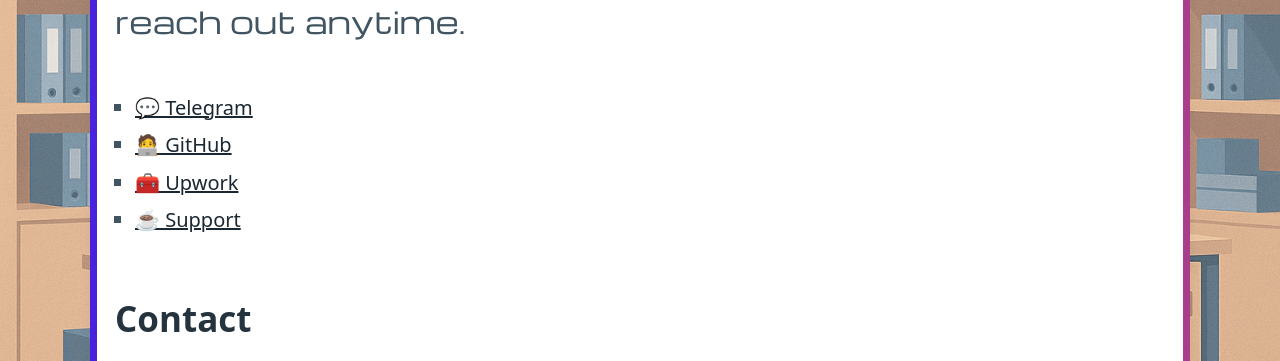
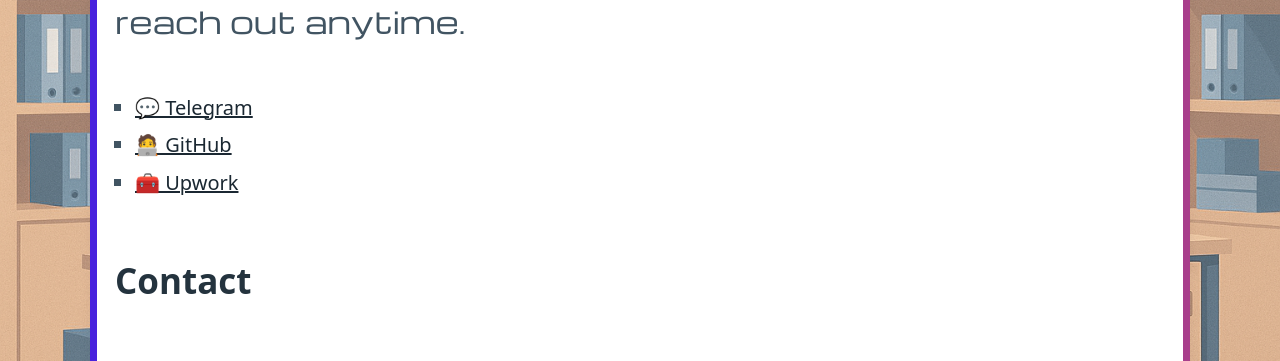
Before and after one commit to MykolaPrague/profile_site, a Flask app: page / in a window 1280 px wide. Shown: the part 2879-3240 px from the top of the page. Run offline with Flask 3, Linux system fonts and the light colour scheme; some web fonts are replaced.

Commit message:
Update index.html

```diff
--- a/templates/index.html
+++ b/templates/index.html
@@ -162,9 +162,6 @@
             </li>
             <li>
               <a class="contrast outline" href="https://www.upwork.com/freelancers/~yourprofile" target="_blank" rel="noopener">🧰 {{ _("Upwork") }}</a>
-            </li>
-            <li>
-              <a class="contrast outline" href="https://www.buymeacoffee.com/yourhandle" target="_blank" rel="noopener">☕ {{ _("Support") }}</a>
             </li>
           </ul>
         </div>
```
